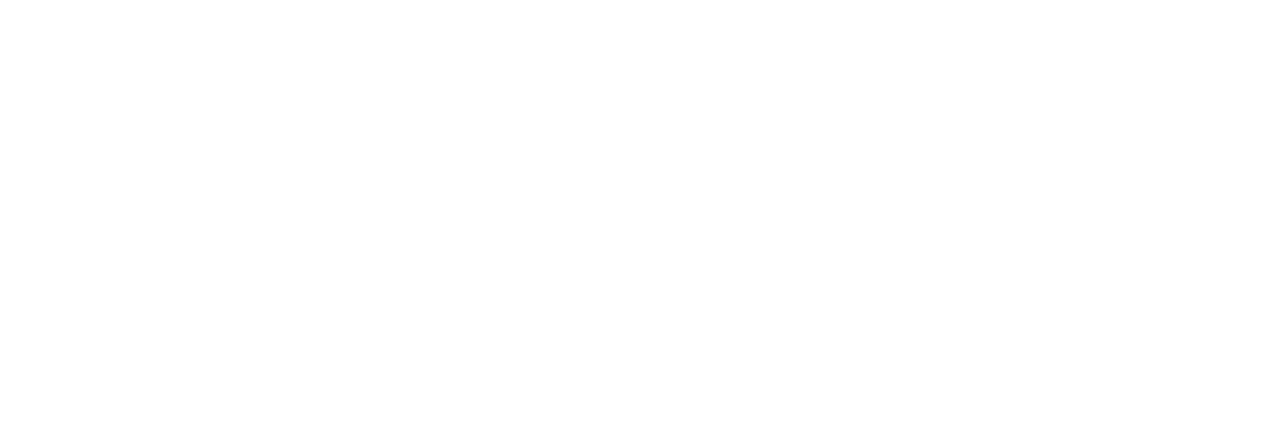
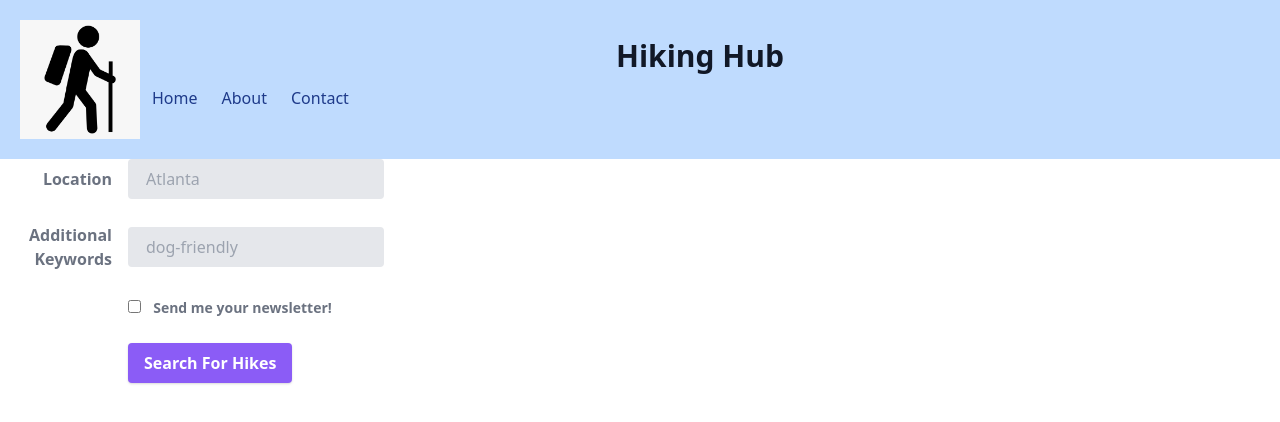
Before and after one commit to stevenslade/Hiking-Hub, a plain HTML site: page index.html in a window 1280 px wide. Drawn offline with nearby package versions, Linux system fonts and the light colour scheme.

Commit message:
updated index added js

```diff
--- a/assets/css/style.css
+++ b/assets/css/style.css
@@ -0,0 +1,5 @@
+h2,
+div a {
+
+    text-align: center;
+}
--- a/index.html
+++ b/index.html
@@ -5,8 +5,78 @@
     <meta http-equiv="X-UA-Compatible" content="IE=edge">
     <meta name="viewport" content="width=device-width, initial-scale=1.0">
     <title>Hiking Hub</title>
+    <link href="https://unpkg.com/tailwindcss@^2/dist/tailwind.min.css" rel="stylesheet">
+    <link href="assets/css/style.css" rel="stylesheet">
+
 </head>
 <body>
+    <nav class="flex flex-wrap items-center justify-between p-5 bg-blue-200">
+        <!-- logo -->
+        <img src="./assets/images/47-478531_hiking-clipart-hiker-silhouette-hiking-icon-hd-png.png" alt="hiking logo" width="120" />
+        <!-- hamburger -->
+        <div class="flex md:hidden">
+            <button id="hamburger">
+              <img class="toggle block" src="https://img.icons8.com/fluent-systems-regular/2x/menu-squared-2.png" width="40" height="40" />
+              <img class="toggle hidden" src="https://img.icons8.com/fluent-systems-regular/2x/close-window.png" width="40" height="40" />
+            </button>
+          </div>
+        <!-- heading -->
+        <div class="flex-1 min-w-0">
+            <h2 class="text-2xl text-align:center font-bold leading-7 text-gray-900 sm:text-3xl sm:truncate">
+              Hiking Hub
+            </h2>
+            <div class="mt-1 flex flex-col sm:flex-row sm:flex-wrap sm:mt-0 sm:space-x-6">
+        <!-- links -->
+        <div class="toggle hidden md:flex w-full md:w-auto text-right text-bold mt-5 md:mt-0 border-t-2 border-blue-900 md:border-none">
+            <a href="#" class="block md:inline-block text-blue-900 hover:text-blue-500 px-3 py-3 border-b-2 border-blue-900 md:border-none">Home</a>
+            <a href="#" class="block md:inline-block text-blue-900 hover:text-blue-500 px-3 py-3 border-b-2 border-blue-900 md:border-none">About</a>
+            <a href="#" class="block md:inline-block text-blue-900 hover:text-blue-500 px-3 py-3 border-b-2 border-blue-900 md:border-none">Contact</a>
+          </div>
+        </nav>
+        <form class="w-full max-w-sm">
+            <div class="md:flex md:items-center mb-6">
+              <div class="md:w-1/3">
+                <label class="block text-gray-500 font-bold md:text-right mb-1 md:mb-0 pr-4" for="inline-full-name">
+                  Location
+                </label>
+              </div>
+              <div class="md:w-2/3">
+                <input class="bg-gray-200 appearance-none border-2 border-gray-200 rounded w-full py-2 px-4 text-gray-700 leading-tight focus:outline-none focus:bg-white focus:border-purple-500" id="inline-full-name" type="text" placeholder="Atlanta">
+              </div>
+            </div>
+            <div class="md:flex md:items-center mb-6">
+              <div class="md:w-1/3">
+                <label class="block text-gray-500 font-bold md:text-right mb-1 md:mb-0 pr-4" for="inline-password">
+                  Additional Keywords
+                </label>
+              </div>
+              <div class="md:w-2/3">
+                <input class="bg-gray-200 appearance-none border-2 border-gray-200 rounded w-full py-2 px-4 text-gray-700 leading-tight focus:outline-none focus:bg-white focus:border-purple-500" id="inline-password" type="password" placeholder="dog-friendly">
+              </div>
+            </div>
+            <div class="md:flex md:items-center mb-6">
+              <div class="md:w-1/3"></div>
+              <label class="md:w-2/3 block text-gray-500 font-bold">
+                <input class="mr-2 leading-tight" type="checkbox">
+                <span class="text-sm">
+                  Send me your newsletter!
+                </span>
+              </label>
+            </div>
+            <div class="md:flex md:items-center">
+              <div class="md:w-1/3"></div>
+              <div class="md:w-2/3">
+                <button class="shadow bg-purple-500 hover:bg-purple-400 focus:shadow-outline focus:outline-none text-white font-bold py-2 px-4 rounded" type="button">
+                  Search For Hikes
+                </button>
+              </div>
+            </div>
+          </form>
+          <div id = "google"><button class = "searchReddit"></button></div>
+          <div id = "reddit"></div>
+          <script src="./assets/js/script.js"></script>
+          <script src="./assets/js/reddit.js"></script>
+          <script src="./assets/js/google.js"></script>
+</body>
 
-</body>
 </html>
```
Also changed, not shown: assets/images/47-478531_hiking-clipart-hiker-silhouette-hiking-icon-hd-png.png (added), assets/js/google.js (added), assets/js/reddit.js (added).
